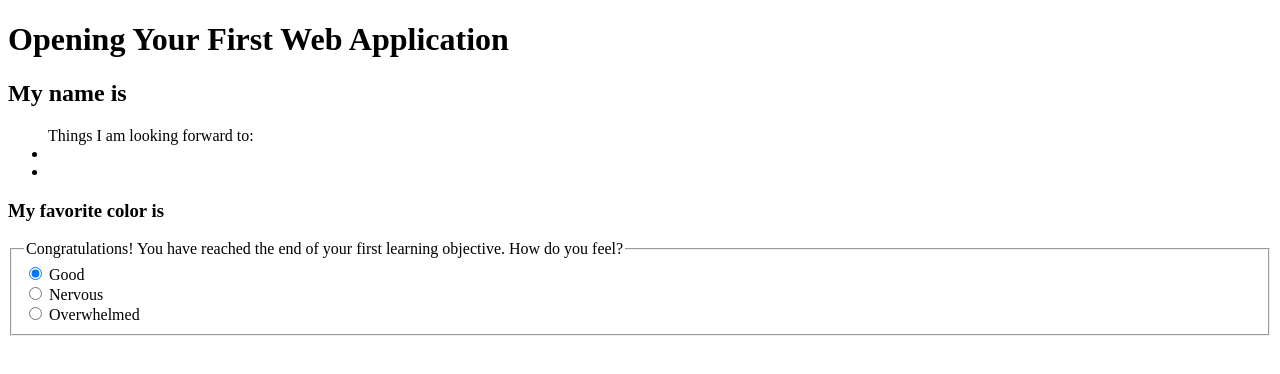
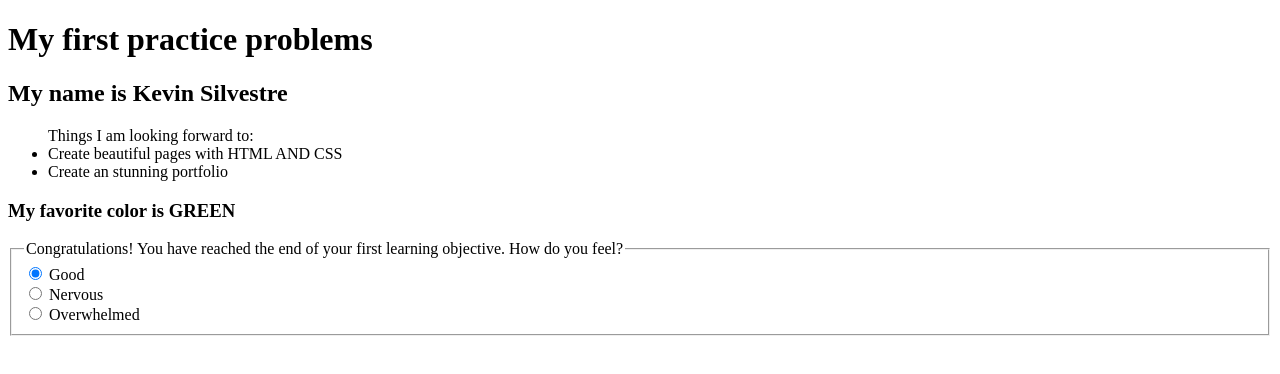
Before and after one commit to silvodesigns/web-s01-practice-problems, a plain HTML site: page ✅m1-1-1-opening_your_first_web_application/index.html in a window 1280 px wide. Drawn offline with Linux system fonts and the light colour scheme.

Commit message:
progress made on objectives

```diff
--- a/m1-1-1-opening_your_first_web_application/index.html
+++ b/✅m1-1-1-opening_your_first_web_application/index.html
@@ -2,7 +2,7 @@
 <html>
 
 <body>
-  <h1>Opening Your First Web Application</h1>
+  <h1>My first practice problems</h1>
 
   <!--
     PROBLEM 1: Change the text "Practice Problems" above to "My First Practice Problems", and see how it will change the text in the browser.
@@ -11,8 +11,8 @@
   <!--
     PROBLEM 2: Enter your name below.  Replace the part that says `ENTER YOUR CODE HERE`, including the arrows.  Those extra characters are the syntax required to make comments in html. Your name should appear in black when written.
     -->
-  <h2>My name is
-    <!--ENTER YOUR CODE HERE-->
+  <h2>My name is Kevin Silvestre
+
   </h2>
 
   <!--
@@ -22,9 +22,11 @@
     Things I am looking forward to:
     <li>
       <!--ENTER YOUR CODE HERE-->
+      Create beautiful pages with HTML AND CSS
     </li>
     <li>
       <!--ENTER YOUR CODE HERE-->
+      Create an stunning portfolio
     </li>
   </ul>
 
@@ -32,8 +34,8 @@
     PROBLEM 4: What is your favorite color? Enter below.
     -->
   <h3>
-    My favorite color is
-    <!--ENTER YOUR CODE HERE-->
+    My favorite color is GREEN
+
   </h3>
 
   <!--
```
Also changed, not shown: ✅m1-1-2-accessing_the_javascript_interpreter_the_console/index.html (renamed from m1-1-2-accessing_the_javascript_interpreter_the_console/index.html, +4 -5 lines), ✅m1-1-3-adding_code_to_a_page_using_vs_code/index.html (renamed from m1-1-3-adding_code_to_a_page_using_vs_code/index.html, +7 -7 lines), ✅m1-1-1-opening_your_first_web_application/solution.html (renamed from m1-1-1-opening_your_first_web_application/solution.html), ✅m1-1-2-accessing_the_javascript_interpreter_the_console/solution.html (renamed from m1-1-2-accessing_the_javascript_interpreter_the_console/solution.html), ✅m1-1-3-adding_code_to_a_page_using_vs_code/solution.html (renamed from m1-1-3-adding_code_to_a_page_using_vs_code/solution.html).
